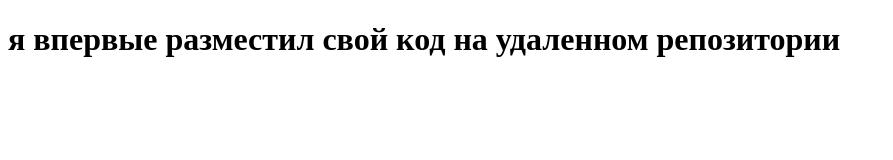
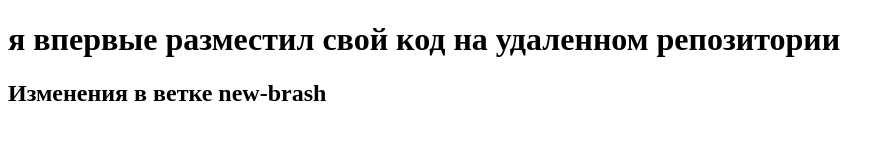
Before and after one commit to EgorChikmar/test_repo, a plain HTML site: page index.html in a window 1280 px wide. Shown: the whole page, without its empty margins (0-893 px from the left). Drawn offline with Linux system fonts and the light colour scheme.

Commit message:
add h2 in new-brash

```diff
--- a/index.html
+++ b/index.html
@@ -7,6 +7,6 @@
 </head>
 <body>
   <h1>я впервые разместил свой код на удаленном репозитории</h1>
-
+   <h2>Изменения в ветке new-brash</h2>
 </body>
 </html>
```
